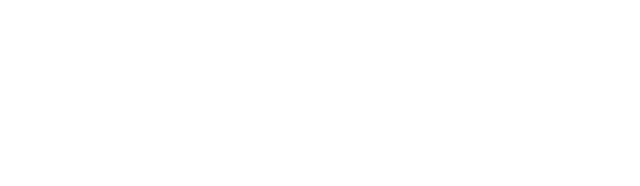
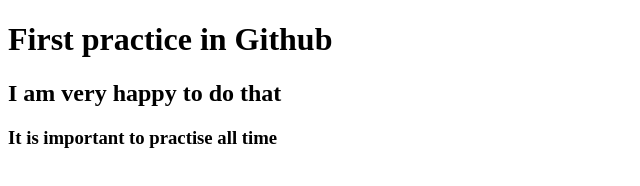
Before and after one commit to Mahmudul-Hasan-Numan/beginning-repo, a plain HTML site: page index.html in a window 1280 px wide. Shown: the whole page, without its empty margins (0-640 px from the left). Drawn offline with Linux system fonts and the light colour scheme.

Commit message:
added header

```diff
--- a/index.html
+++ b/index.html
@@ -6,6 +6,9 @@
     <meta name="viewport" content="width=device-width, initial-scale=1.0">
     <title>MY Github Account</title>
 </head>
+<h1>First practice in Github</h1>
+<h2>I am very happy to do that</h2>
+<h3>It is important to practise all time</h3>
 <body>
 
 </body>
```
